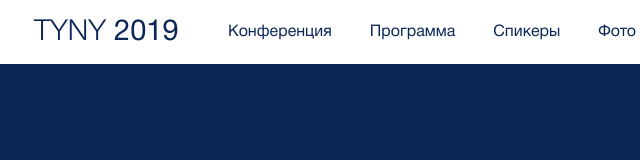
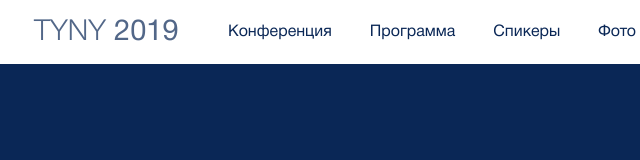
Before and after one commit to OlgaMamonova/TYNY, a plain HTML site: page source/index.html in a window 1280 px wide. In both pictures the pointer is over the link 155 px from the left and 32 px from the top of the page. Shown: the full height of the page, 36-676 px from the left. Drawn offline with nearby package versions, Linux system fonts and the light colour scheme; files that its build step writes are made by us from their sources.

Commit message:
правит лого

```diff
--- a/source/sass/blocks/header.scss
+++ b/source/sass/blocks/header.scss
@@ -32,6 +32,14 @@
 
   &--light {
     font-weight: 300;
+  }
+
+  &:hover {
+    opacity: 0.7;
+  }
+
+  &:active {
+    opacity: 0.5;
   }
 
   @media (min-width: $desktop-width) {
```
